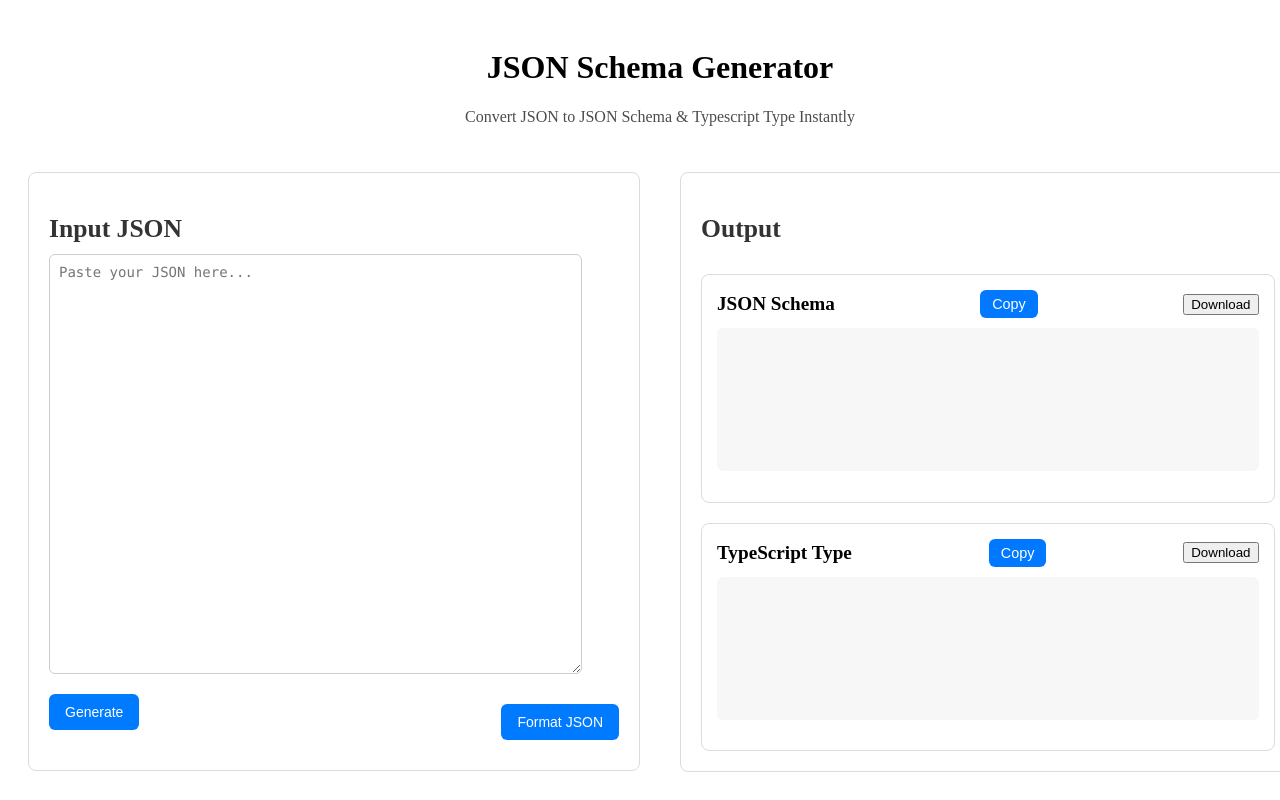
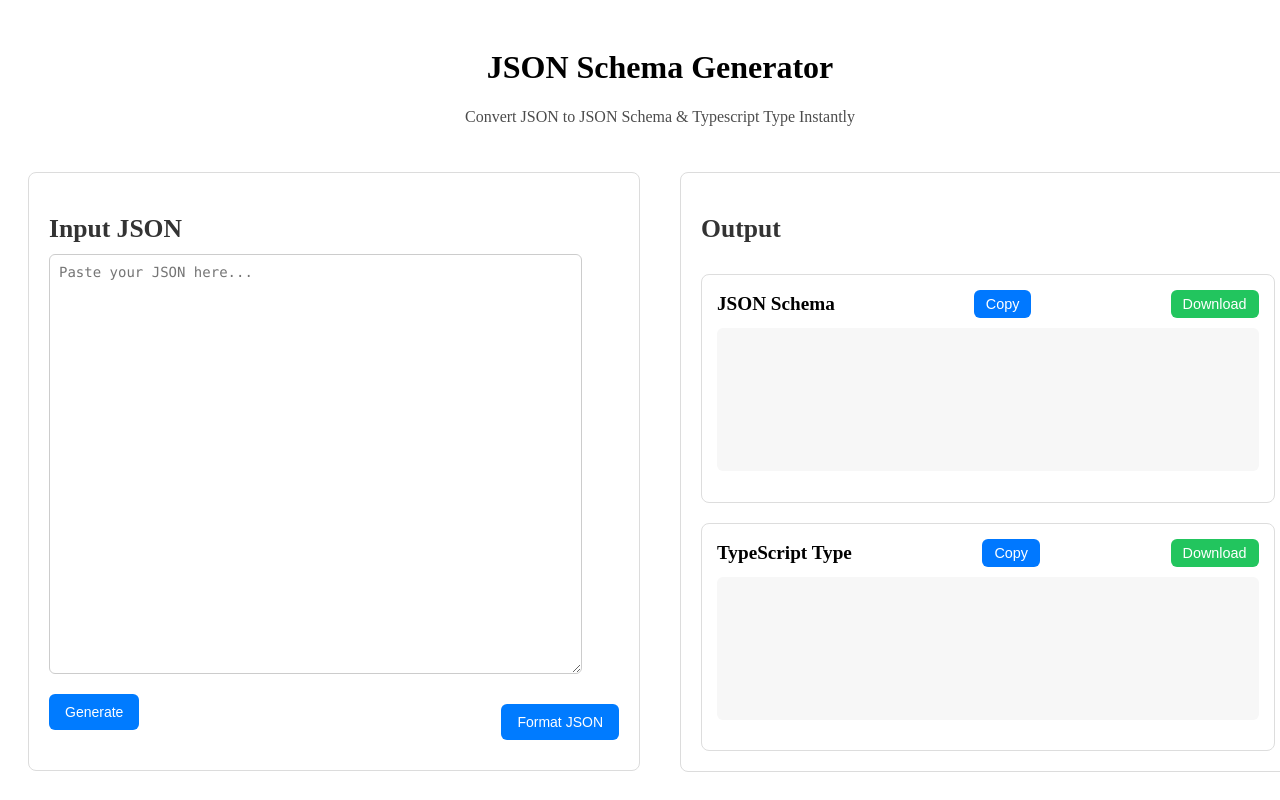
Before and after one commit to VivekVallabhan3407/JsonSchemaGenerator, a React (Vite) app: page / in a window 1280 px wide. Shown: the top 800 px of the page. Built offline with nearby package versions, Linux system fonts and the light colour scheme.

Commit message:
added download button logic file in utils folder and updated OutputPanel.css

```diff
--- a/src/components/OutputPanel/OutputPanel.css
+++ b/src/components/OutputPanel/OutputPanel.css
@@ -67,3 +67,17 @@
   overflow-x: auto;
   white-space: pre;
 }
+
+.downloadBtn {
+  padding: 6px 12px;
+  background: #22c55e;   /* green = action */
+  color: white;
+  border: none;
+  border-radius: 6px;
+  font-size: 0.9rem;
+  cursor: pointer;
+}
+
+.downloadBtn:hover {
+  background: #16a34a;
+}
```
Also changed, not shown: src/utils/download.ts (added, +15 -0 lines).
